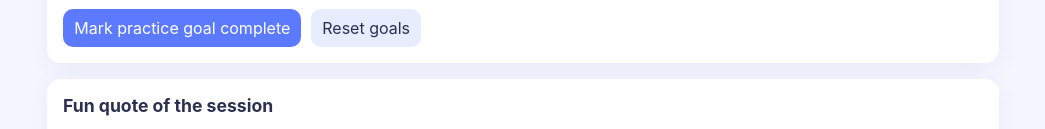
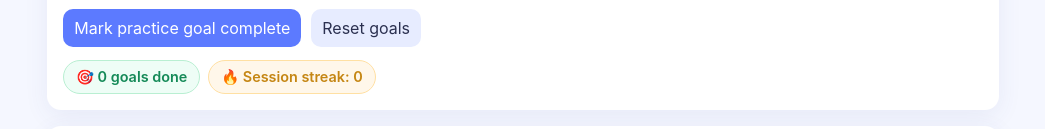
Before and after one commit to tulsip630-eng/Penmenship, a plain HTML site: page index.html in a window 1280 px wide. Shown: the part 1064-1193 px from the top of the page, without its empty margins (117-1162 px from the left). Drawn offline with Linux system fonts and the light colour scheme.

Commit message:
Add motivation badges and streak styling

```diff
--- a/app.js
+++ b/app.js
@@ -12,9 +12,12 @@ const resetGoalsBtn = document.getElementById('resetGoals');
 const progressFill = document.getElementById('progressFill');
 const progressLabel = document.getElementById('progressLabel');
 const progressBar = document.querySelector('.progress-bar');
+const goalBadge = document.getElementById('goalBadge');
+const streakBadge = document.getElementById('streakBadge');
 
 const goalTarget = 5;
 let completedGoals = 0;
+let sessionStreak = 0;
 
 const quotes = [
   '"Messy pages are proof you are learning."',
@@ -124,6 +127,8 @@ function updateProgress() {
   progressFill.style.width = `${pct}%`;
   progressBar.setAttribute('aria-valuenow', String(Math.round(pct)));
   progressLabel.textContent = `${completedGoals} / ${goalTarget} goals`;
+  goalBadge.textContent = `🎯 ${completedGoals} goals done`;
+  streakBadge.textContent = `🔥 Session streak: ${sessionStreak}`;
 }
 
 modeSelect.addEventListener('change', drawGuideText);
@@ -140,10 +145,12 @@ clearCanvasBtn.addEventListener('click', clearTracing);
 newQuoteBtn.addEventListener('click', randomQuote);
 markGoalBtn.addEventListener('click', () => {
   completedGoals = Math.min(completedGoals + 1, goalTarget);
+  sessionStreak += 1;
   updateProgress();
 });
 resetGoalsBtn.addEventListener('click', () => {
   completedGoals = 0;
+  sessionStreak = 0;
   updateProgress();
 });
 
--- a/index.html
+++ b/index.html
@@ -73,6 +73,10 @@
           <button id="markGoal">Mark practice goal complete</button>
           <button id="resetGoals" class="secondary">Reset goals</button>
         </div>
+        <div class="badge-row" aria-label="Practice badges">
+          <span id="goalBadge" class="badge">🎯 0 goals done</span>
+          <span id="streakBadge" class="badge streak">🔥 Session streak: 0</span>
+        </div>
       </section>
 
       <section class="panel quotes">
--- a/styles.css
+++ b/styles.css
@@ -176,6 +176,34 @@ button.secondary {
   flex-wrap: wrap;
 }
 
+
+.badge-row {
+  display: flex;
+  flex-wrap: wrap;
+  gap: 0.5rem;
+  margin-top: 0.8rem;
+}
+
+.badge {
+  display: inline-flex;
+  align-items: center;
+  gap: 0.4rem;
+  background: #eefdf6;
+  color: #158a58;
+  border: 1px solid #b9efd2;
+  border-radius: 999px;
+  padding: 0.45rem 0.75rem;
+  font-size: 0.9rem;
+  font-weight: 600;
+}
+
+.streak {
+  background: #fff7ea;
+  color: #c58613;
+  border: 1px solid #ffe0a3;
+}
+
+
 blockquote {
   margin: 0.6rem 0 0.8rem;
   font-size: 1.1rem;
```
